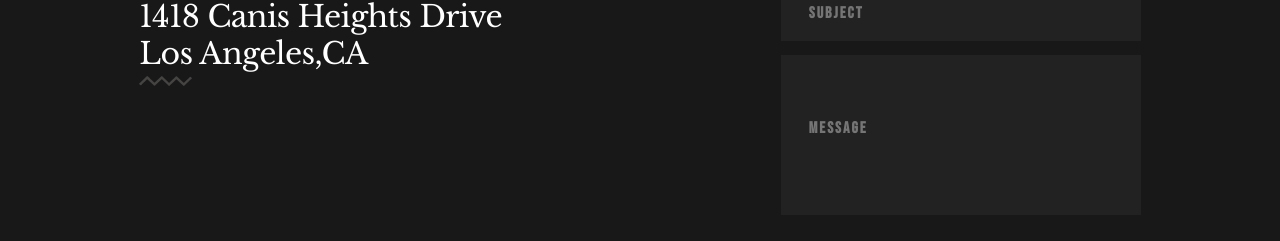
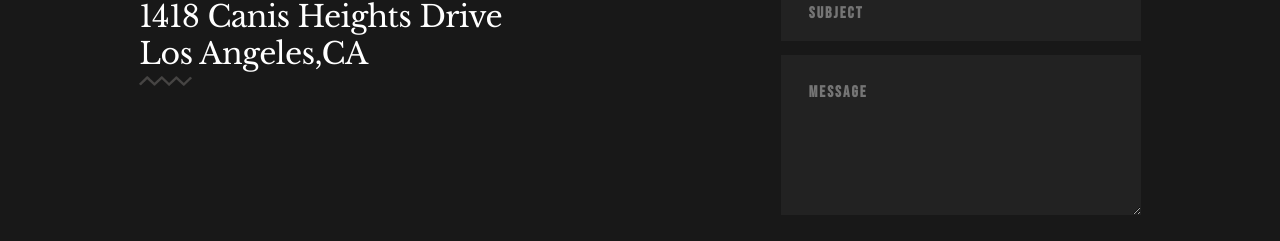
Before and after one commit to shivitech7/Sicily, a React (Create React App) app: page /contact in a window 1280 px wide. Shown: the part 609-850 px from the top of the page. Built offline with nearby package versions, Linux system fonts and the light colour scheme.

Commit message:
some changes in contact page

```diff
--- a/src/Components/Contact/Contact.jsx
+++ b/src/Components/Contact/Contact.jsx
@@ -73,12 +73,17 @@ const Contact = () => {
                         marginBottom: '28px',
                         height: '160px'
                     }} className="input-section">
-                        <input style={{
-                            paddingTop: '15px',
-                            height: '160px'
-                        }} onChange={(e) => {
-                            setMessage(e.target.value)
-                        }} value={message} className="input-field" placeholder="MESSAGE" />
+                        <textarea
+                            style={{
+                                height: '160px',
+                                overflow: 'hidden'
+                            }}
+                            onChange={(e) => {
+                                setMessage(e.target.value)
+                            }}
+                            value={message}
+                            className="input-field"
+                            placeholder="MESSAGE" />
                     </div>
 
                     <div style={{
@@ -110,7 +115,7 @@ const Contact = () => {
                                     <h1 style={{
                                         textAlign: 'end',
                                         fontSize: '20px',
-                                        color: 'red',
+                                        color: 'orange',
                                         marginTop: '10px'
                                     }}>Please fill all the fields!</h1>
                                 )
--- a/src/Components/Menu/Menu.jsx
+++ b/src/Components/Menu/Menu.jsx
@@ -323,8 +323,6 @@ const Menu = () => {
                 </div>
             </div>
         </div>
-
-
     )
 }
 
```
